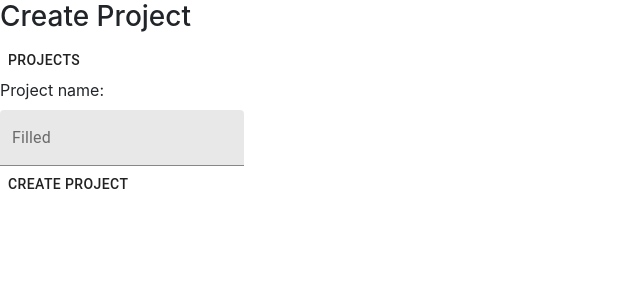
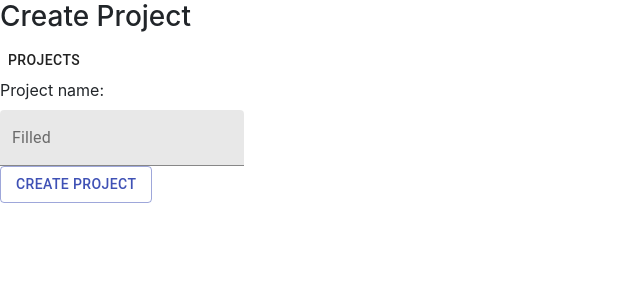
Before and after one commit to ArkadiPr/Final-Project, a React (Create React App) app in the folder src/main/final-project-frontend/: page /create-project in a window 1280 px wide. Shown: the top 300 px of the page, without its empty margins (0-640 px from the left). Built offline with nearby package versions, Linux system fonts and the light colour scheme; sample sign-in values are in the browser's storage; what react-alert-template-mui would draw is missing.

Commit message:
edited button style

```diff
--- a/src/main/final-project-frontend/src/components/createProject.jsx
+++ b/src/main/final-project-frontend/src/components/createProject.jsx
@@ -48,7 +48,7 @@ const CreateProject = () => {
                     <TextField id="filled-basic" label="Filled" variant="filled" onChange={e=>setProjectName(e.target.value)} ></TextField>
                 </div>
                 <div>
-                    <Button onClick={createNewProject}>Create project</Button>
+                    <Button variant="outlined" color="primary" onClick={createNewProject}>Create project</Button>
                 </div>
         </div>
     );
--- a/src/main/final-project-frontend/src/components/createTask.jsx
+++ b/src/main/final-project-frontend/src/components/createTask.jsx
@@ -133,7 +133,7 @@ const CreateTask = () => {
                 </TextField>
             </div>
             <div>
-                <Button onClick={createNewTask}>Create task</Button>
+                <Button variant="outlined" onClick={createNewTask}>Create task</Button>
             </div>
         </div>
     );
--- a/src/main/final-project-frontend/src/components/project.jsx
+++ b/src/main/final-project-frontend/src/components/project.jsx
@@ -179,7 +179,7 @@ const Project = () =>{
 
                     ))}
                 </ul>
-                {project && project.user.username === user.username && <Button onClick={switchToCreateTask}>Add new task</Button>}
+                {project && project.user.username === user.username && <Button variant="outlined" onClick={switchToCreateTask}>Add new task</Button>}
             </div>
         </div>
     );
```
